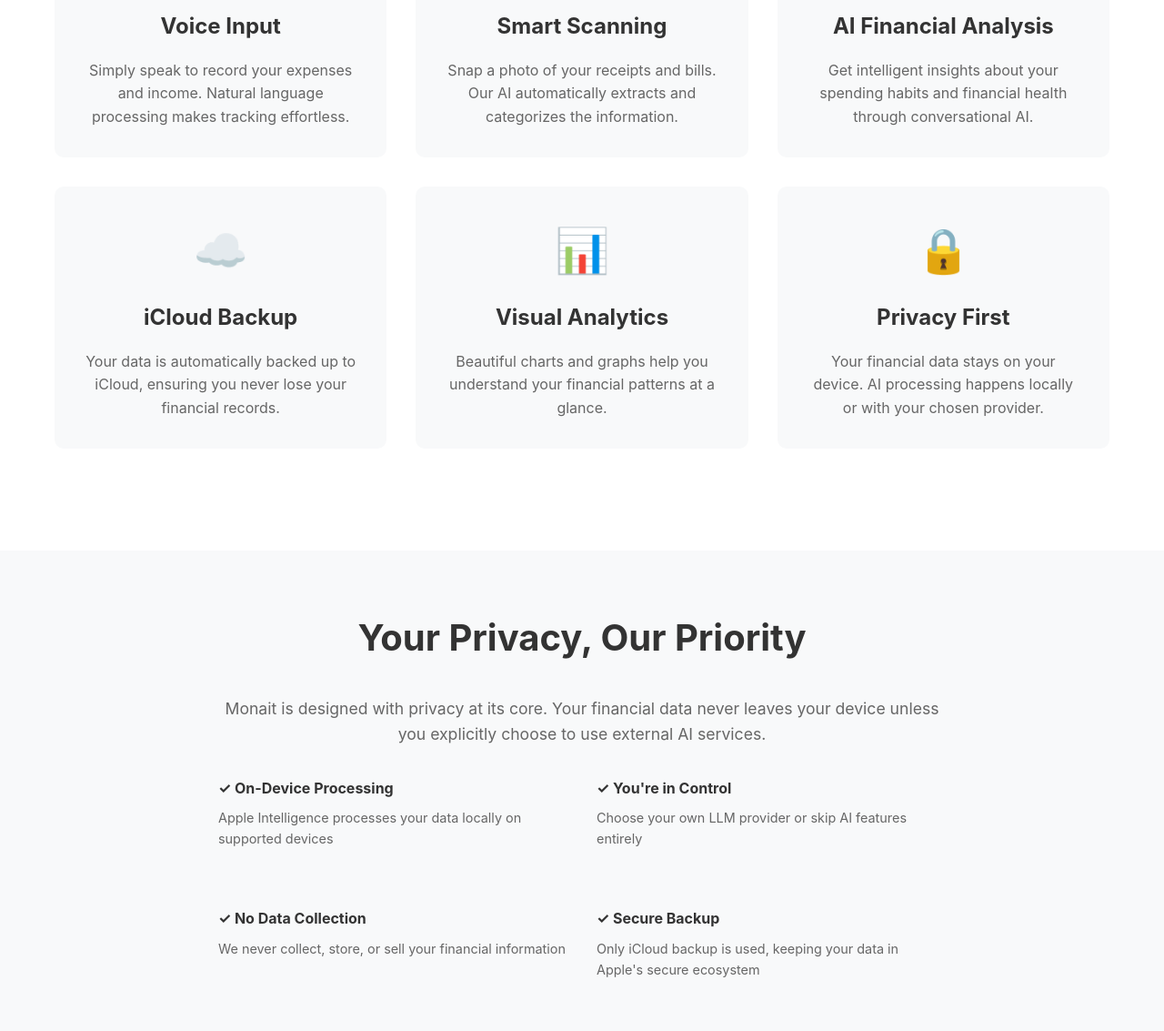
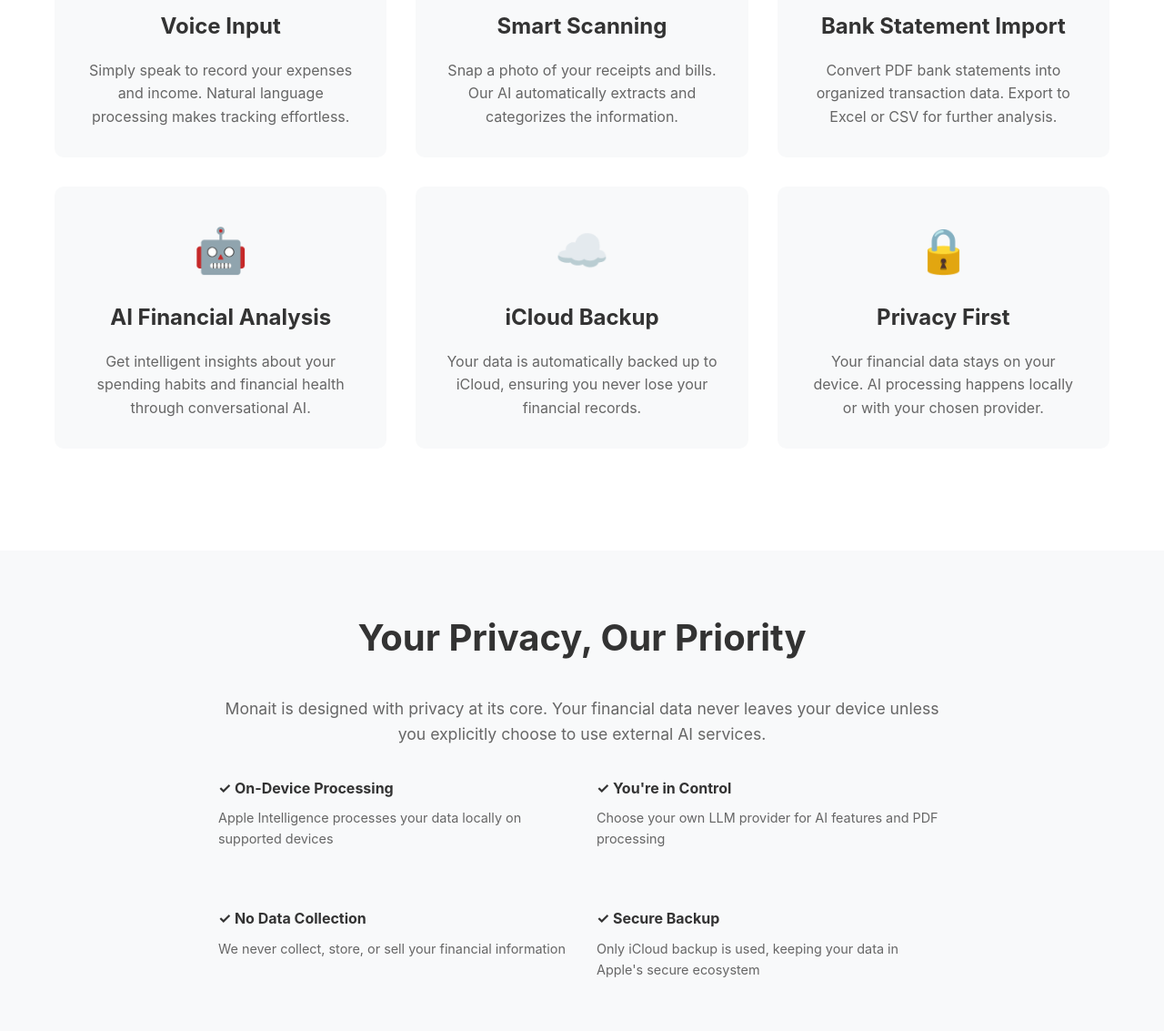
Before and after one commit to ahengljh/Monait-website, a plain HTML site: page index.html in a window 1280 px wide. Shown: the part 713-1846 px from the top of the page at 91% size. Drawn offline with Linux system fonts and the light colour scheme.

Commit message:
Update index.html

```diff
--- a/index.html
+++ b/index.html
@@ -285,6 +285,11 @@
                     <p>Snap a photo of your receipts and bills. Our AI automatically extracts and categorizes the information.</p>
                 </div>
                 <div class="feature-card">
+                    <div class="feature-icon">📄</div>
+                    <h3>Bank Statement Import</h3>
+                    <p>Convert PDF bank statements into organized transaction data. Export to Excel or CSV for further analysis.</p>
+                </div>
+                <div class="feature-card">
                     <div class="feature-icon">🤖</div>
                     <h3>AI Financial Analysis</h3>
                     <p>Get intelligent insights about your spending habits and financial health through conversational AI.</p>
@@ -293,11 +298,6 @@
                     <div class="feature-icon">☁️</div>
                     <h3>iCloud Backup</h3>
                     <p>Your data is automatically backed up to iCloud, ensuring you never lose your financial records.</p>
-                </div>
-                <div class="feature-card">
-                    <div class="feature-icon">📊</div>
-                    <h3>Visual Analytics</h3>
-                    <p>Beautiful charts and graphs help you understand your financial patterns at a glance.</p>
                 </div>
                 <div class="feature-card">
                     <div class="feature-icon">🔒</div>
@@ -320,7 +320,7 @@
                 </div>
                 <div class="security-point">
                     <h4>✓ You're in Control</h4>
-                    <p>Choose your own LLM provider or skip AI features entirely</p>
+                    <p>Choose your own LLM provider for AI features and PDF processing</p>
                 </div>
                 <div class="security-point">
                     <h4>✓ No Data Collection</h4>
@@ -341,7 +341,7 @@
                 <div class="footer-links">
                     <a href="terms.html">Terms of Use</a>
                     <a href="privacy-policy.html">Privacy Policy</a>
-                    <a href="mailto:contact@jinheng.me">Contact</a>
+                    <a href="mailto:contact at jinheng dot me">Contact</a>
                 </div>
             </div>
             <div class="copyright">
```
